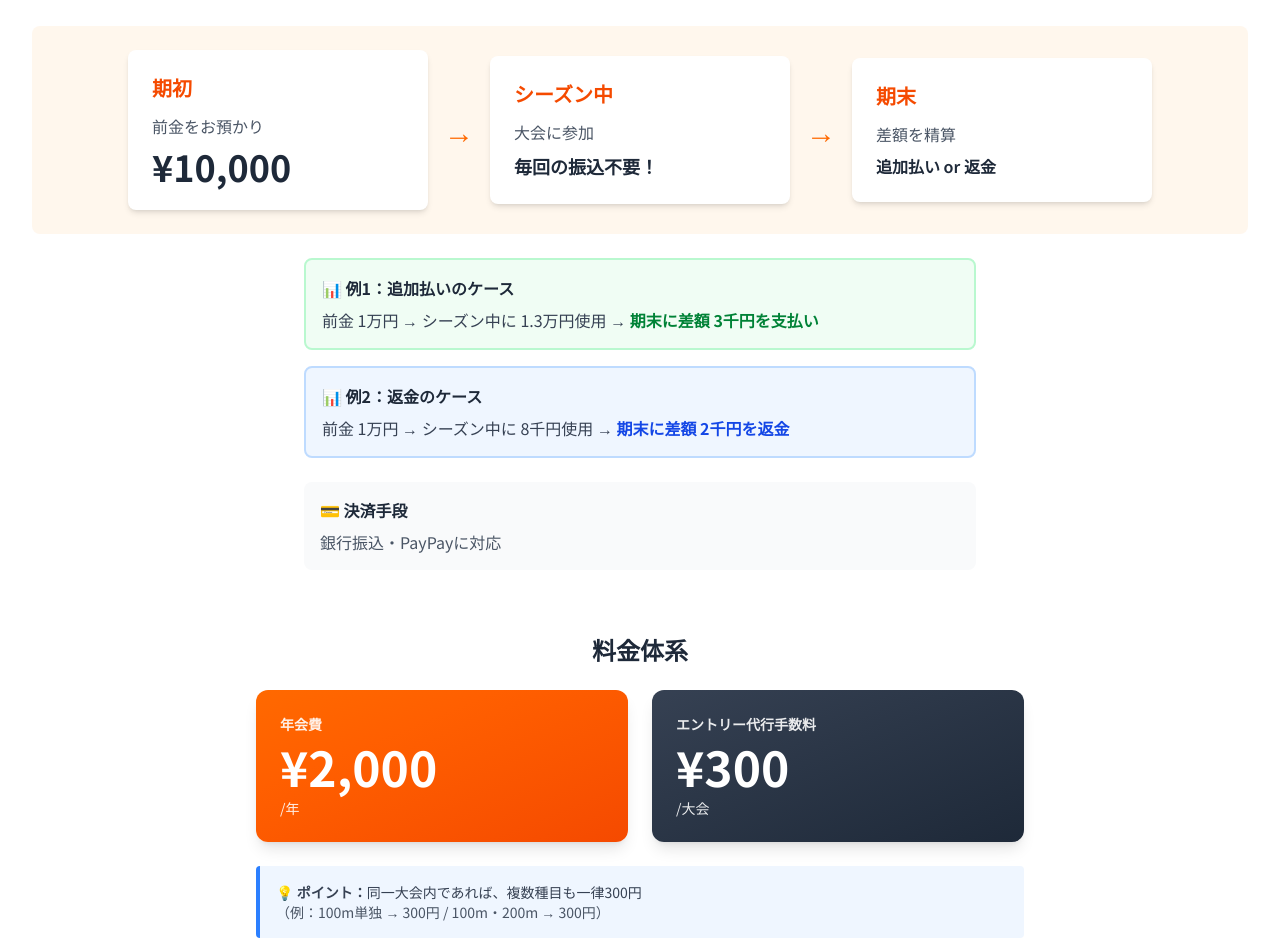
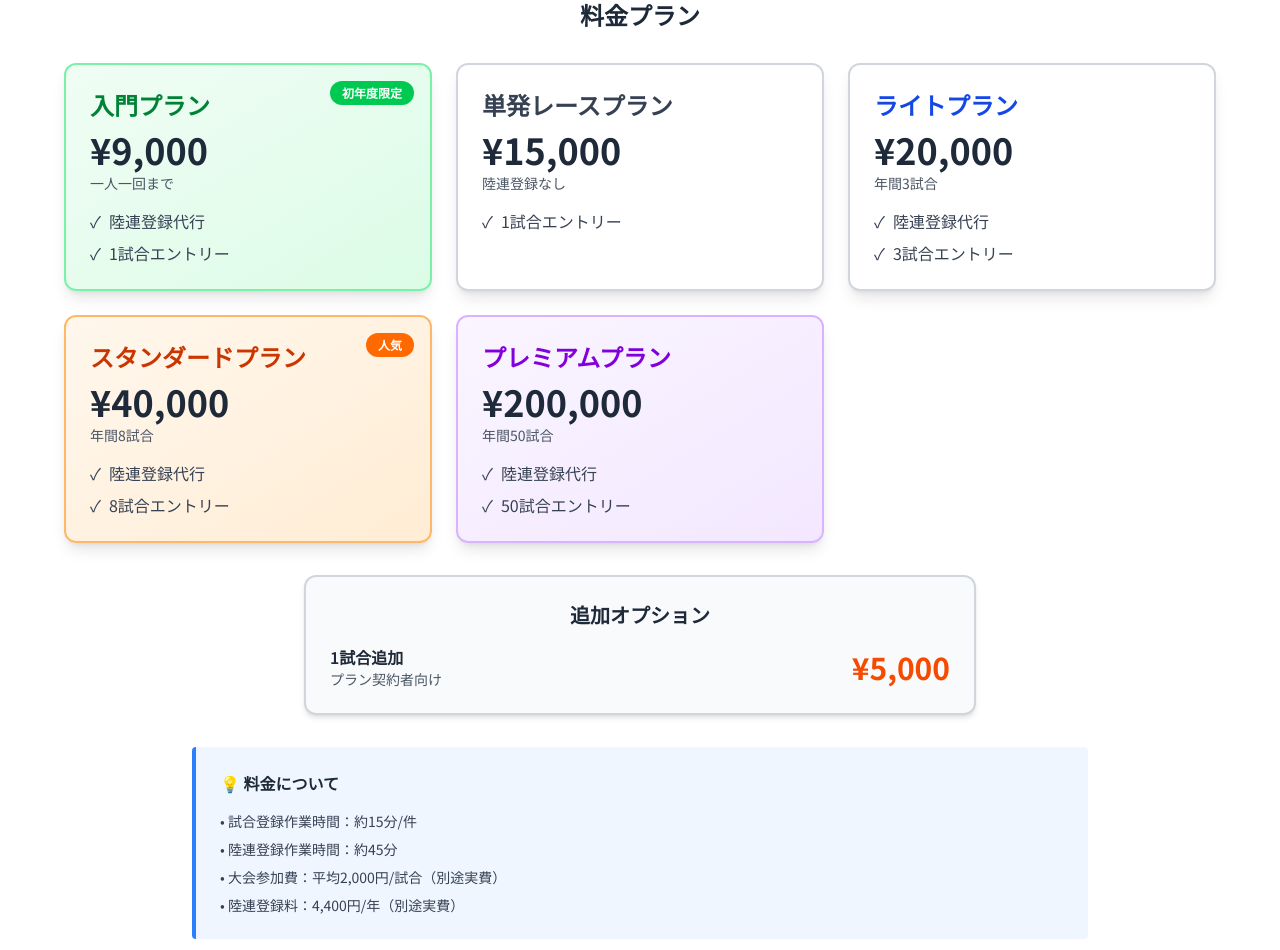
Before and after one commit to koya1127/elephant, a Next.js app in the folder apps/public-web/: page / in a window 1280 px wide. Shown: the part 1302-2252 px from the top of the page. Built offline with nearby package versions, Linux system fonts and the light colour scheme.

Commit message:
Update pricing plans: Replace simple annual fee with tiered plan system (¥9k-¥200k)

```diff
--- a/apps/public-web/src/app/page.tsx
+++ b/apps/public-web/src/app/page.tsx
@@ -1,8 +1,8 @@
 import type { Metadata } from "next";
 
 export const metadata: Metadata = {
-  title: "ELEPHANT 陸上クラブ | 北海道限定の大会申込代行クラブ",
-  description: "ELEPHANT陸上クラブは、陸上大会のエントリー申込代行を行う北海道限定の陸上クラブです。大会エントリーの手間を省き、簡単に大会参加ができます。",
+  title: "ELEPHANT 陸上クラブ | 北海道限定の陸連登録・大会申込代行クラブ",
+  description: "ELEPHANT陸上クラブは、陸連登録と陸上大会のエントリー申込代行を行う北海道限定の陸上クラブです。複数のプランから選べて、大会エントリーの手間を省き、簡単に大会参加ができます。",
 };
 
 export default function HomePage() {
@@ -25,12 +25,12 @@ export default function HomePage() {
           </div>
           <div className="prose max-w-none text-gray-600">
             <p className="text-lg leading-relaxed mb-4">
-              陸上競技者のための大会申込代行を行う陸上クラブです。
-              煩雑なエントリー手続きや支払いを代行し、競技に専念できる環境を提供します。
+              陸上競技者のための<strong>陸連登録代行</strong>と<strong>大会申込代行</strong>を行う陸上クラブです。
+              煩雑な登録手続きやエントリー手続きを代行し、競技に専念できる環境を提供します。
             </p>
             <p className="text-lg leading-relaxed">
-              練習会や交流会は開催せず、大会エントリーの利便性向上に特化したクラブ運営を行っています。
-              日本陸連への登録も含め、事務手続きは全てお任せください。
+              練習会や交流会は開催せず、事務手続きの利便性向上に特化したクラブ運営を行っています。
+              日本陸連への登録から大会エントリーまで、全ての事務手続きをお任せください。
               なお、クラブユニフォームはありません。
             </p>
           </div>
@@ -74,103 +74,139 @@ export default function HomePage() {
               <div className="text-3xl mb-3">📝</div>
               <h3 className="text-xl font-semibold mb-3 text-orange-600">ワンストップ申込</h3>
               <p className="text-gray-600">
-                大会と種目を伝えるだけ。フォーム入力や書類準備は不要です。
+                陸連登録から大会エントリーまで全て代行。フォーム入力や書類準備は不要です。
               </p>
             </div>
             <div className="bg-white p-6 rounded-lg shadow-sm">
               <div className="text-3xl mb-3">💰</div>
-              <h3 className="text-xl font-semibold mb-3 text-orange-600">シーズン一括決済</h3>
+              <h3 className="text-xl font-semibold mb-3 text-orange-600">選べるプラン</h3>
               <p className="text-gray-600">
-                シーズン単位で清算。大会ごとの振込手続きは不要です。
+                入門からプレミアムまで、参加スタイルに合わせた料金プランをご用意。
               </p>
             </div>
             <div className="bg-white p-6 rounded-lg shadow-sm">
               <div className="text-3xl mb-3">🏃</div>
               <h3 className="text-xl font-semibold mb-3 text-orange-600">陸連登録サポート</h3>
               <p className="text-gray-600">
-                陸連への登録手続きも代行。事務作業に時間を取られません。
+                陸連への登録手続きも代行（45分の作業時間）。事務作業から解放されます。
               </p>
             </div>
           </div>
         </section>
 
-        {/* Payment System - Visual Flow */}
+        {/* Pricing Plans */}
         <section className="mb-16">
-          <h2 className="text-2xl font-bold mb-6 text-gray-800">お支払いの仕組み</h2>
+          <h2 className="text-2xl font-bold mb-8 text-gray-800 text-center">料金プラン</h2>
 
-          {/* Simple Flow */}
-          <div className="bg-orange-50 rounded-lg p-6 mb-6">
-            <div className="flex flex-col md:flex-row items-center justify-center gap-4 max-w-5xl mx-auto">
-              {/* 期初 */}
-              <div className="bg-white rounded-lg p-6 shadow-md flex-1 w-full md:w-auto">
-                <div className="text-xl font-bold text-orange-600 mb-3">期初</div>
-                <div className="text-gray-600 mb-2">前金をお預かり</div>
-                <div className="text-4xl font-bold text-gray-800">¥10,000</div>
+          {/* Plans Grid */}
+          <div className="grid md:grid-cols-2 lg:grid-cols-3 gap-6 max-w-6xl mx-auto mb-8">
+            {/* 入門プラン */}
+            <div className="bg-gradient-to-br from-green-50 to-green-100 border-2 border-green-300 rounded-xl p-6 shadow-lg relative">
+              <div className="absolute top-4 right-4 bg-green-500 text-white text-xs font-bold px-3 py-1 rounded-full">
+                初年度限定
               </div>
+              <h3 className="text-2xl font-bold text-green-700 mb-2">入門プラン</h3>
+              <div className="text-4xl font-bold text-gray-800 mb-1">¥9,000</div>
+              <p className="text-sm text-gray-600 mb-4">一人一回まで</p>
+              <div className="space-y-2 text-gray-700">
+                <p className="flex items-center">
+                  <span className="mr-2">✓</span> 陸連登録代行
+                </p>
+                <p className="flex items-center">
+                  <span className="mr-2">✓</span> 1試合エントリー
+                </p>
+              </div>
+            </div>
 
-              <div className="text-3xl text-orange-500 transform md:rotate-0 rotate-90">→</div>
+            {/* 単発レースプラン */}
+            <div className="bg-white border-2 border-gray-300 rounded-xl p-6 shadow-lg">
+              <h3 className="text-2xl font-bold text-gray-700 mb-2">単発レースプラン</h3>
+              <div className="text-4xl font-bold text-gray-800 mb-1">¥15,000</div>
+              <p className="text-sm text-gray-600 mb-4">陸連登録なし</p>
+              <div className="space-y-2 text-gray-700">
+                <p className="flex items-center">
+                  <span className="mr-2">✓</span> 1試合エントリー
+                </p>
+              </div>
+            </div>
 
-              {/* シーズン中 */}
-              <div className="bg-white rounded-lg p-6 shadow-md flex-1 w-full md:w-auto">
-                <div className="text-xl font-bold text-orange-600 mb-3">シーズン中</div>
-                <div className="text-gray-600 mb-2">大会に参加</div>
-                <div className="text-lg font-semibold text-gray-800">毎回の振込不要！</div>
+            {/* ライトプラン */}
+            <div className="bg-white border-2 border-gray-300 rounded-xl p-6 shadow-lg">
+              <h3 className="text-2xl font-bold text-blue-700 mb-2">ライトプラン</h3>
+              <div className="text-4xl font-bold text-gray-800 mb-1">¥20,000</div>
+              <p className="text-sm text-gray-600 mb-4">年間3試合</p>
+              <div className="space-y-2 text-gray-700">
+                <p className="flex items-center">
+                  <span className="mr-2">✓</span> 陸連登録代行
+                </p>
+                <p className="flex items-center">
+                  <span className="mr-2">✓</span> 3試合エントリー
+                </p>
               </div>
+            </div>
 
-              <div className="text-3xl text-orange-500 transform md:rotate-0 rotate-90">→</div>
+            {/* スタンダードプラン */}
+            <div className="bg-gradient-to-br from-orange-50 to-orange-100 border-2 border-orange-300 rounded-xl p-6 shadow-lg relative">
+              <div className="absolute top-4 right-4 bg-orange-500 text-white text-xs font-bold px-3 py-1 rounded-full">
+                人気
+              </div>
+              <h3 className="text-2xl font-bold text-orange-700 mb-2">スタンダードプラン</h3>
+              <div className="text-4xl font-bold text-gray-800 mb-1">¥40,000</div>
+              <p className="text-sm text-gray-600 mb-4">年間8試合</p>
+              <div className="space-y-2 text-gray-700">
+                <p className="flex items-center">
+                  <span className="mr-2">✓</span> 陸連登録代行
+                </p>
+                <p className="flex items-center">
+                  <span className="mr-2">✓</span> 8試合エントリー
+                </p>
+              </div>
+            </div>
 
-              {/* 期末 */}
-              <div className="bg-white rounded-lg p-6 shadow-md flex-1 w-full md:w-auto">
-                <div className="text-xl font-bold text-orange-600 mb-3">期末</div>
-                <div className="text-gray-600 mb-2">差額を精算</div>
-                <div className="font-semibold text-gray-800">追加払い or 返金</div>
+            {/* プレミアムプラン */}
+            <div className="bg-gradient-to-br from-purple-50 to-purple-100 border-2 border-purple-300 rounded-xl p-6 shadow-lg md:col-span-2 lg:col-span-1">
+              <h3 className="text-2xl font-bold text-purple-700 mb-2">プレミアムプラン</h3>
+              <div className="text-4xl font-bold text-gray-800 mb-1">¥200,000</div>
+              <p className="text-sm text-gray-600 mb-4">年間50試合</p>
+              <div className="space-y-2 text-gray-700">
+                <p className="flex items-center">
+                  <span className="mr-2">✓</span> 陸連登録代行
+                </p>
+                <p className="flex items-center">
+                  <span className="mr-2">✓</span> 50試合エントリー
+                </p>
               </div>
             </div>
           </div>
 
-          {/* Examples */}
-          <div className="space-y-4 max-w-2xl mx-auto">
-            <div className="bg-green-50 border-2 border-green-200 rounded-lg p-4">
-              <h3 className="font-bold text-gray-800 mb-2">📊 例1：追加払いのケース</h3>
-              <div className="text-gray-700">
-                前金 1万円 → シーズン中に 1.3万円使用 → <span className="font-bold text-green-700">期末に差額 3千円を支払い</span>
-              </div>
-            </div>
-            <div className="bg-blue-50 border-2 border-blue-200 rounded-lg p-4">
-              <h3 className="font-bold text-gray-800 mb-2">📊 例2：返金のケース</h3>
-              <div className="text-gray-700">
-                前金 1万円 → シーズン中に 8千円使用 → <span className="font-bold text-blue-700">期末に差額 2千円を返金</span>
+          {/* 追加オプション */}
+          <div className="max-w-2xl mx-auto mb-8">
+            <div className="bg-gray-50 border-2 border-gray-300 rounded-xl p-6 shadow-md">
+              <h3 className="text-xl font-bold text-gray-800 mb-4 text-center">追加オプション</h3>
+              <div className="flex items-center justify-between">
+                <div>
+                  <p className="font-semibold text-gray-800">1試合追加</p>
+                  <p className="text-sm text-gray-600">プラン契約者向け</p>
+                </div>
+                <div className="text-3xl font-bold text-orange-600">¥5,000</div>
               </div>
             </div>
           </div>
 
-          <div className="mt-6 p-4 bg-gray-50 rounded-lg max-w-2xl mx-auto">
-            <h3 className="font-semibold text-gray-800 mb-2">💳 決済手段</h3>
-            <p className="text-gray-600">銀行振込・PayPayに対応</p>
-          </div>
-        </section>
-
-        {/* Pricing - Card Style */}
-        <section className="mb-16">
-          <h2 className="text-2xl font-bold mb-6 text-gray-800 text-center">料金体系</h2>
-          <div className="grid md:grid-cols-2 gap-6 max-w-3xl mx-auto">
-            <div className="bg-gradient-to-br from-orange-500 to-orange-600 text-white rounded-xl p-6 shadow-lg">
-              <div className="text-sm font-semibold mb-2 opacity-90">年会費</div>
-              <div className="text-5xl font-bold mb-2">¥2,000</div>
-              <div className="text-sm opacity-90">/年</div>
-            </div>
-            <div className="bg-gradient-to-br from-gray-700 to-gray-800 text-white rounded-xl p-6 shadow-lg">
-              <div className="text-sm font-semibold mb-2 opacity-90">エントリー代行手数料</div>
-              <div className="text-5xl font-bold mb-2">¥300</div>
-              <div className="text-sm opacity-90">/大会</div>
+          {/* 料金の内訳説明 */}
+          <div className="max-w-4xl mx-auto bg-blue-50 border-l-4 border-blue-500 rounded p-6">
+            <h3 className="font-bold text-gray-800 mb-4">💡 料金について</h3>
+            <div className="space-y-2 text-sm text-gray-700">
+              <p>• 試合登録作業時間：約15分/件</p>
+              <p>• 陸連登録作業時間：約45分</p>
+              <p>• 大会参加費：平均2,000円/試合（別途実費）</p>
+              <p>• 陸連登録料：4,400円/年（別途実費）</p>
             </div>
           </div>
 
-          <div className="mt-6 p-4 bg-blue-50 border-l-4 border-blue-500 rounded max-w-3xl mx-auto">
-            <p className="text-sm text-gray-700">
-              <strong>💡 ポイント：</strong>同一大会内であれば、複数種目も一律300円<br />
-              <span className="text-gray-600">（例：100m単独 → 300円 / 100m・200m → 300円）</span>
-            </p>
+          <div className="mt-6 p-4 bg-gray-50 rounded-lg max-w-4xl mx-auto">
+            <h3 className="font-semibold text-gray-800 mb-2">💳 決済手段</h3>
+            <p className="text-gray-600">銀行振込・PayPayに対応</p>
           </div>
 
           <p className="mt-6 text-center text-sm text-gray-500">
```
